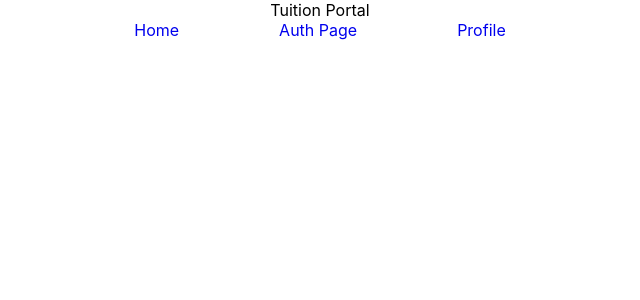
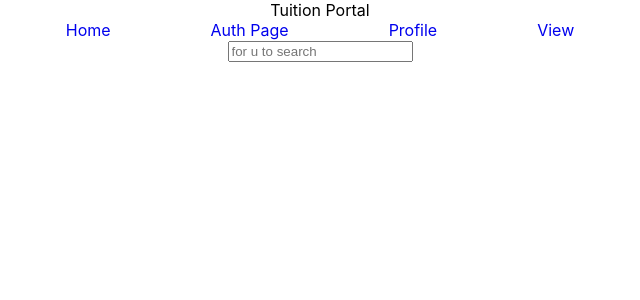
Before and after one commit to lee-lionel/capstone-project-fe, a React (Create React App) app: page /view in a window 1280 px wide. Shown: the top 300 px of the page, without its empty margins (320-960 px from the left). Built offline with nearby package versions, Linux system fonts and the light colour scheme.

Commit message:
corrected my searchbar function

```diff
--- a/src/App.js
+++ b/src/App.js
@@ -6,6 +6,7 @@ import EditProfile from './pages/EditProfile';
 import Home from './pages/Home';
 import Profile from './pages/Profile';
 import { BrowserRouter as Router, Route, Routes } from "react-router-dom";
+import SearchPage from './pages/SearchPage';
 
 function App() {
   return (
@@ -19,6 +20,7 @@ function App() {
           <Route path='/profile' element={<Profile />} />
           <Route path='/create-post' element={<CreatePost/>} />
           <Route path='/edit-profile' element={<EditProfile/>} />
+          <Route path='/view' element={<SearchPage/>} />
         </Routes>
       </Router>
     </div>
--- a/src/components/Navbar/Navbar.jsx
+++ b/src/components/Navbar/Navbar.jsx
@@ -8,6 +8,7 @@ const Navbar = () => {
       <Link to='/' className='hyperlink'>Home</Link>
       <Link to='/authPage' className='hyperlink'>Auth Page</Link>
       <Link to='/profile' className='hyperlink'>Profile</Link>
+      <Link to='/view' className='hyperlink'>View</Link>
     </div>
   )
 }
--- a/src/pages/EditProfile.jsx
+++ b/src/pages/EditProfile.jsx
@@ -50,12 +50,19 @@ const EditProfile = () => {
         }
       };
 
+      function handleSubmit(e) {
+        e.preventDefault()
+        console.log(updatedProfile)
+      }
+
   return (
-    <form>
+    <form onSubmit={handleSubmit}>
       <h1>Edit Tutor Fields</h1>
       <label>
         Experience :
         <input
+        onChange={(e)=>setUpdatedProfile({...updatedProfile, experience: e.target.value})}
+        value={updatedProfile.experience}
         type='number'
         min={0}
         max={20}
@@ -96,7 +103,10 @@ const EditProfile = () => {
         ))}
         <label>
             Preferred Location :
-            <select>
+            <select
+            value={updatedProfile.location}
+            onChange={(e)=>setUpdatedProfile({...updatedProfile, location: e.target.value})}
+            >
                 <option>North</option>
                 <option>North-East</option>
                 <option>Central</option>
--- /dev/null
+++ b/src/pages/SearchPage.jsx
@@ -0,0 +1,41 @@
+import React, { useEffect, useState } from 'react'
+
+const SearchPage = () => {
+    //fetch tutor if getRole = parent
+    //fetch post if getRole = tutor
+    const [searchTerm, setSearchTerm] = useState('')
+    const [showClient, setShowClient] = useState([
+        {name : 'hello'},
+        {name : 'dumbo'},
+        {name : 'hell'}
+    ])
+    const [displaySearch, setDisplaySearch] = useState([])
+    //useEffect to update showClient
+    //i nid to fix the code, display and actual array nid to have a new useState
+
+    useEffect(() => {
+        console.log(displaySearch)
+      }, [displaySearch])
+
+    function handleSearch(e) {
+        const searchTerm = e.target.value.toLowerCase()
+        setSearchTerm(searchTerm)
+        const output = showClient.filter((item) => {
+            return item.name.toLowerCase().includes(searchTerm)
+        })
+        console.log(searchTerm)
+        setDisplaySearch(output)
+       // console.log(displaySearch)
+    }
+  return (
+    <div>
+      <input
+      placeholder='for u to search'
+      type='search'
+      value={searchTerm}
+      onChange={handleSearch}/>
+    </div>
+  )
+}
+
+export default SearchPage
```
